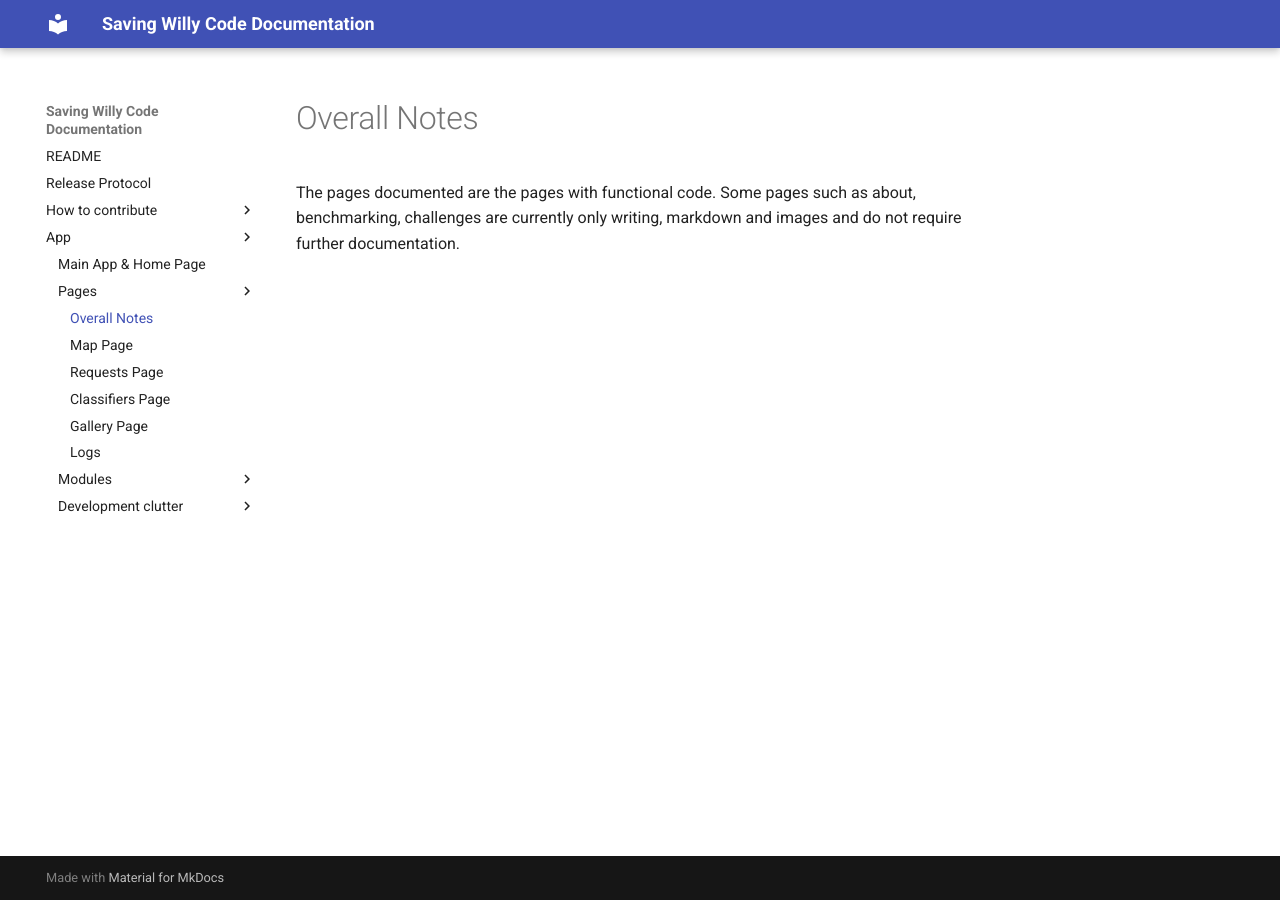
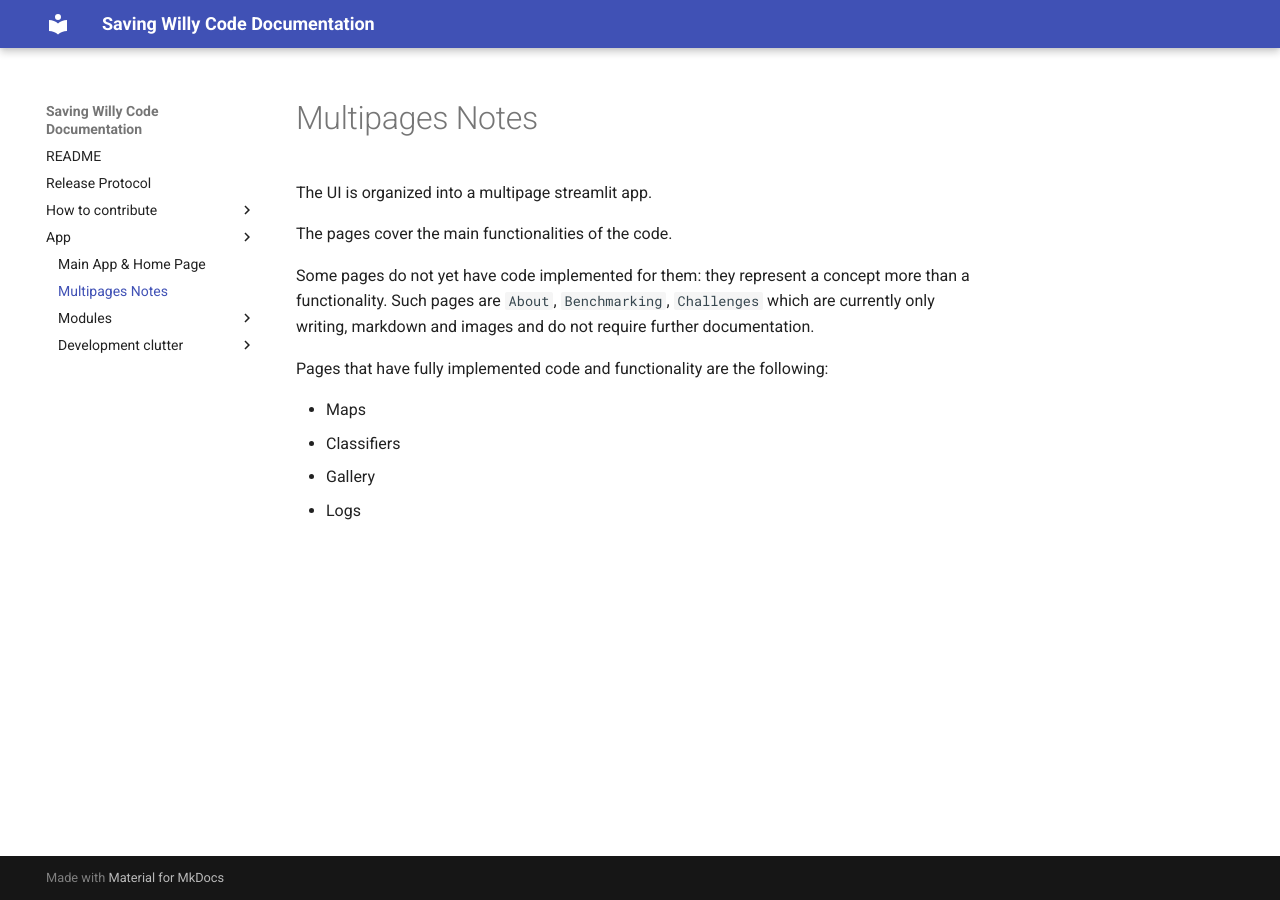
Before and after one commit to sdsc-ordes/saving-willy, an MkDocs documentation site: the page built from docs/pages.md, in a window 1280 px wide. Built offline with MkDocs 1.6.1 and Material for MkDocs 9.7.7, drawn with Linux system fonts in a browser that asks for light colours.

Commit message:
chore: fix page documentation

```diff
--- a/docs/pages.md
+++ b/docs/pages.md
@@ -1 +1,12 @@
-The pages documented are the pages with functional code. Some pages such as about, benchmarking, challenges are currently only writing, markdown and images and do not require further documentation.
+The UI is organized into a multipage streamlit app.
+
+The pages cover the main functionalities of the code.
+
+Some pages do not yet have code implemented for them: they represent a concept more than a functionality. Such pages are `About`, `Benchmarking`, `Challenges` which are currently only writing, markdown and images and do not require further documentation.
+
+Pages that have fully implemented code and functionality are the following:
+
+- Maps
+- Classifiers
+- Gallery
+- Logs
--- a/mkdocs.yaml
+++ b/mkdocs.yaml
@@ -27,13 +27,7 @@ nav:
     - Dev Notes: dev_notes.md
   - App:
     - Main App & Home Page: home.md
-    - Pages:
-      - Overall Notes: pages.md
-      - Map Page: pages_map.md
-      - Requests Page: pages_requests.md
-      - Classifiers Page: pages_classifiers.md
-      - Gallery Page: pages_gallery.md
-      - Logs: pages_logs.md
+    - Multipages Notes: pages.md
     - Modules:
       - Data Entry Handling:
         - Data Input: input_handling.md
```
Also changed, not shown: docs/dataset_download.md (+1 -1 lines), docs/home.md (+1 -1 lines), docs/pages_classifiers.md (deleted, +0 -3 lines), docs/pages_gallery.md (deleted, +0 -3 lines), docs/pages_logs.md (deleted, +0 -3 lines), docs/pages_map.md (deleted, +0 -3 lines), docs/pages_requests.md (deleted, +0 -3 lines), docs/index.md (deleted), src/dataset/__init__.py (added).
